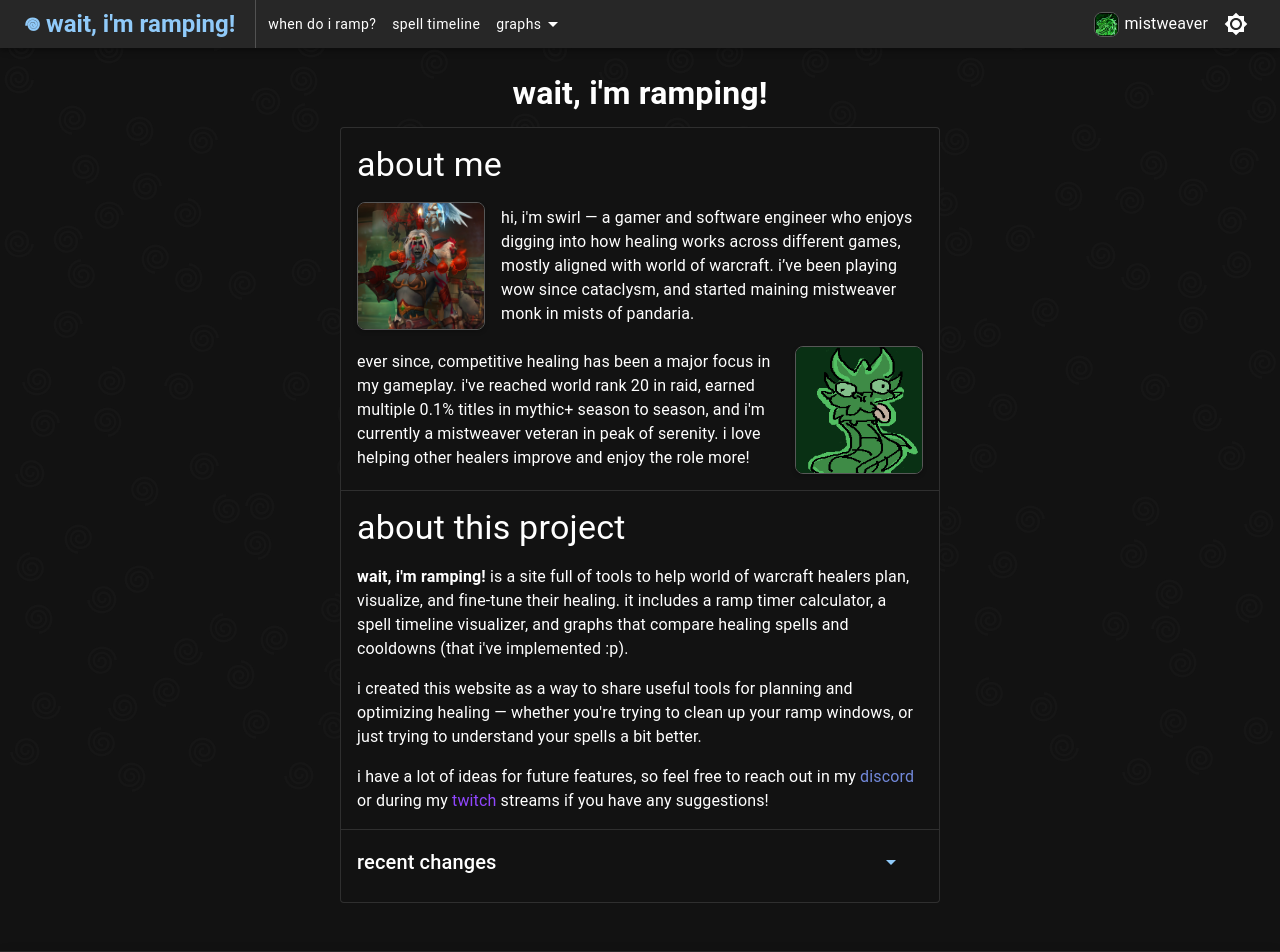
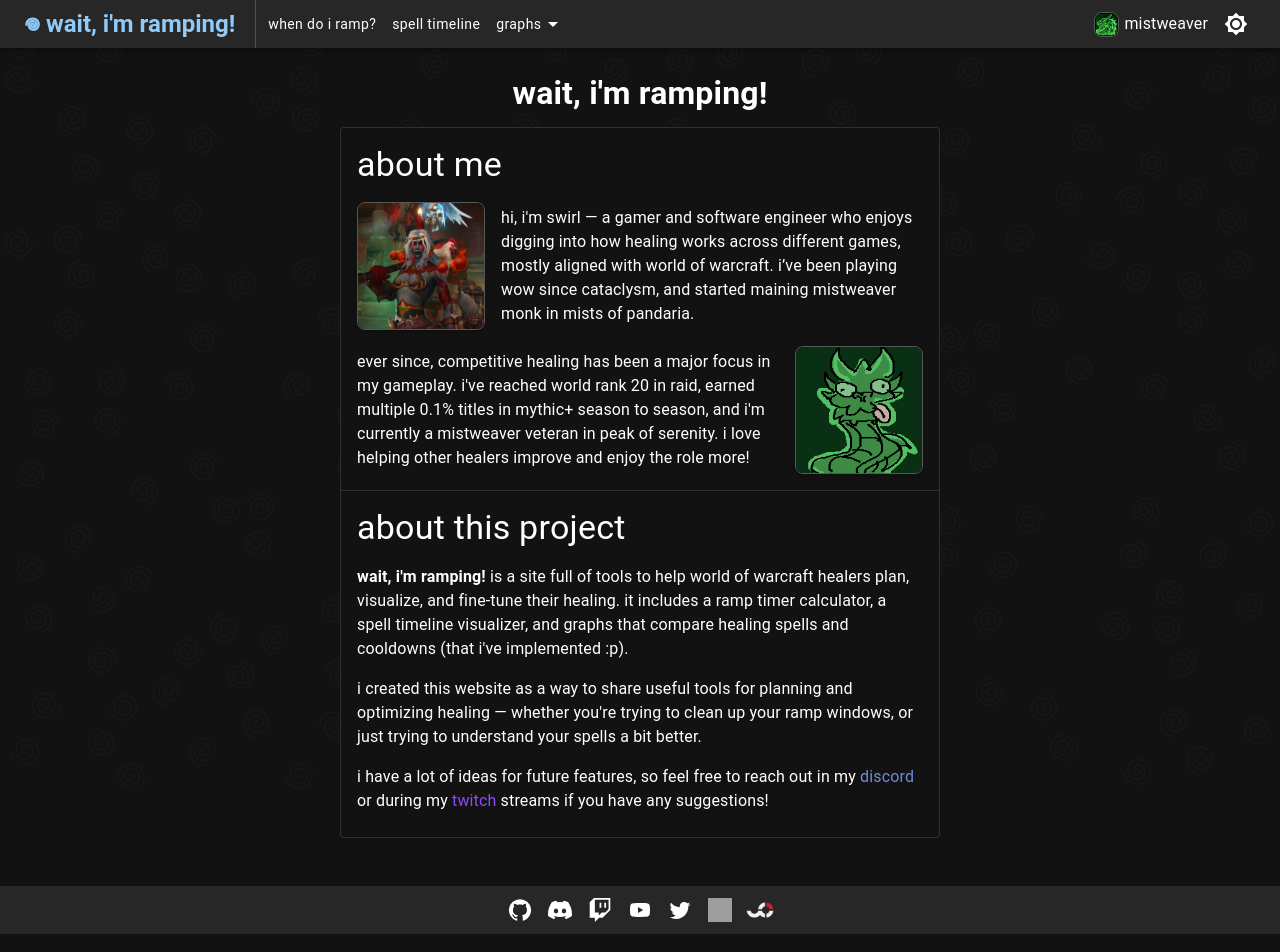
Before and after one commit to lolswirl/wait-im-ramping, a React (Create React App) app: page / in a window 1280 px wide. Shown: the top 952 px of the page. Built offline with nearby package versions, Linux system fonts and the light colour scheme; grey boxes are pictures that could not be loaded; the HTML template or start-up script is replaced by a standard one.

Commit message:
disable changelog (...for now) (#7)

```diff
--- a/src/pages/Home.tsx
+++ b/src/pages/Home.tsx
@@ -1,15 +1,9 @@
-import React, { useState } from "react";
-import { Typography, Card, CardContent, Divider, Link, Stack, Box, Collapse, Button, } from "@mui/material";
+import React from "react";
+import { Typography, Card, CardContent, Divider, Link, Stack, Box } from "@mui/material";
 import PageTitle from "../components/PageTitle/PageTitle.tsx";
 import { GetTitle } from "../util/stringManipulation.tsx";
 import swirlImg from "../assets/swirl.png";
 import mistweaverLogo from "../assets/mistweaver-bad.png";
-import Changelog from "../components/Changelog/Changelog.tsx";
-import CHANGELOG from "../data/changelog/changelogs.tsx";
-import {
-  ArrowDropDown,
-  ArrowRight,
-} from "@mui/icons-material";
 
 const pageTitle = GetTitle("Wait, I'm Ramping!");
 
@@ -25,7 +19,6 @@ const imageStyle: React.CSSProperties = {
 };
 
 const About = () => {
-  const [changesOpen, setChangesOpen] = useState(false);
 
   return (
     <div style={{ display: "flex", flexDirection: "column", alignItems: "center", gap: "10px" }}>
@@ -128,58 +121,6 @@ const About = () => {
               </Link>{" "}
               streams if you have any suggestions!
             </Typography>
-
-            <Divider
-              sx={{
-                position: "relative",
-                left: "50%",
-                right: "50%",
-                width: "calc(100% + 32px)",
-                transform: "translateX(-50%)",
-                my: 2,
-                mx: 0,
-              }}
-            />
-
-            <Stack direction="row" justifyContent="space-between" alignItems="center">
-              <Typography
-                variant="h6"
-                component="div"
-                sx={{ userSelect: "none", cursor: "pointer" }}
-                onClick={() => setChangesOpen(!changesOpen)}
-              >
-                recent changes
-              </Typography>
-
-              <Button
-                size="small"
-                onClick={() => setChangesOpen(!changesOpen)}
-                aria-expanded={changesOpen}
-                aria-label={changesOpen ? "Collapse changes" : "Expand changes"}
-              >
-                {changesOpen ? <ArrowRight /> : <ArrowDropDown />}
-              </Button>
-            </Stack>
-
-            <Collapse in={changesOpen} timeout="auto" unmountOnExit>
-              <Box
-                sx={{
-                  // maxHeight: 400,
-                  overflowY: "auto",
-                  pr: 1,
-                  "&::-webkit-scrollbar": { width: 8 },
-                  "&::-webkit-scrollbar-thumb": {
-                    backgroundColor: "rgba(0,0,0,0.1)",
-                    borderRadius: 4,
-                  },
-                  "&::-webkit-scrollbar-thumb:hover": {
-                    backgroundColor: "rgba(0,0,0,0.2)",
-                  },
-                }}
-              >
-                <Changelog changelog={CHANGELOG} limit={5} />
-              </Box>
-            </Collapse>
           </Stack>
         </CardContent>
       </Card>
```
